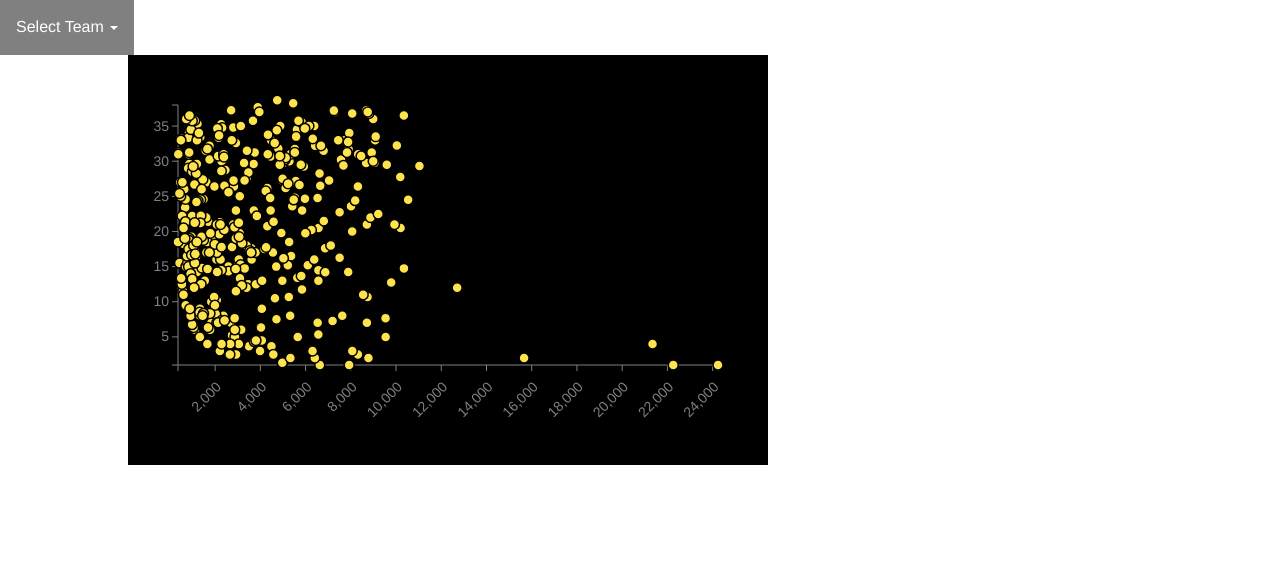
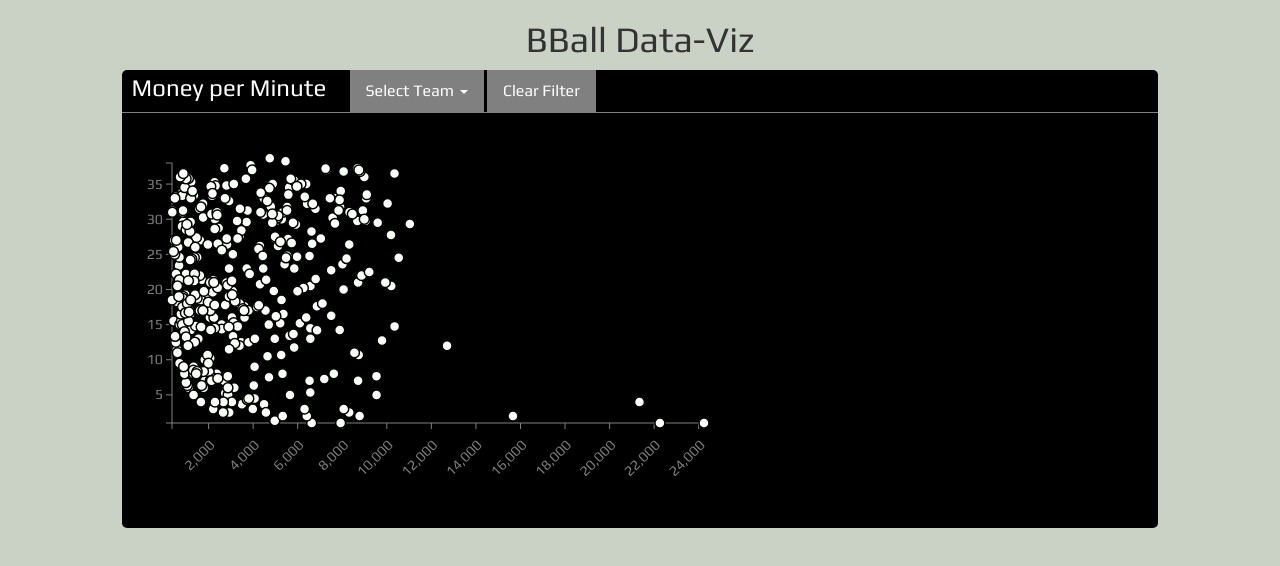
Before and after one commit to briancbarrow/node-capstone, a website: page public/index.html in a window 1280 px wide. Drawn offline with nearby package versions, Linux system fonts and the light colour scheme; a web font is replaced by a local one.

Commit message:
cleaned design, added clear filter button

```diff
--- a/public/css/main.less
+++ b/public/css/main.less
@@ -1,5 +1,37 @@
-#main-chart {
-    margin: 0 10%;
+body {
+    text-align: center;
+    background-color: #CAD2C5;
+}
+
+.main-header {
+    margin: auto;
+    h1 {
+        font-family: 'Play', sans-serif;
+    }
+}
+
+#chart-container {
+    text-align: left;
+    font-family: 'Play', sans-serif;
+    margin: auto;
+    max-width: 81%;
+    background-color: black;
+    border-radius: 5px;
+
+    .chart-header {
+        margin: 0 20px 0 10px;
+        display: inline-block;
+        color: white;
+    }
+
+    .dropdown {
+        display: inline-block;
+    }
+}
+
+hr {
+    margin: 0 0 0 0;
+    border-top: 1px solid gray;
 }
 
 .tool-text {
@@ -16,28 +48,38 @@
 .dropbtn {
     background-color: gray;
     color: white;
-    padding: 16px;
+    padding: 10px 16px;
     font-size: 16px;
     border: none;
     cursor: pointer;
+    display: block;
+}
+
+.reset {
+    display: inline-block;
+}
+.nba-reset {
+    background-color: gray;
+    color: white;
+    padding: 10px 16px;
+    font-size: 16px;
+    border: none;
+    cursor: pointer;
+    display: block;
 }
 
 /* Dropdown button on hover & focus */
 .dropbtn:hover, .dropbtn:focus {
 }
 
-/* The container <div> - needed to position the dropdown content */
-.dropdown {
-    /*position: relative;*/
-    /*display: inline-block;*/
-}
+
 
 /* Dropdown Content (Hidden by Default) */
 .dropdown-content {
     display: none;
     position: absolute;
     background-color: #f9f9f9;
-    min-width: 160px;
+    min-width: 400px;
     max-width: 400px;
     box-shadow: 0px 8px 16px 0px rgba(0,0,0,0.2);
     padding: 10px 20px;
@@ -50,10 +92,6 @@
     }
 }
 
-/* Links inside the dropdown */
-// .dropdown-content a {
-//     color: black;
-//     padding: 12px 16px;
-//     text-decoration: none;
-//     display: block;
-// }
+button:focus {
+    outline:0;
+}
--- a/public/index.html
+++ b/public/index.html
@@ -12,11 +12,17 @@
     <script src="index.js"></script>
 </head>
 <body>
+    <header class="main-header">
+        <h1>BBall Data-Viz</h1>
+        <!--<h5>Visualizing the game of Basketball</h5>-->
+    </header>
+
+    <div id="chart-container">
+        <h3 class="chart-header">Money per Minute</h3>
         <div class="dropdown">
             <button class="dropbtn">Select Team
                 <span class="caret"></span>
             </button>
-
             <div id="myDropdown" class="dropdown-content">
                 <div class="row">
                     <a class="col-xs-2" href='#'>ATL</a>
@@ -60,7 +66,10 @@
                 </div>
             </div>
         </div>
-
+        <div class="reset">
+            <button class="nba-reset">Clear Filter</button>
+        </div>
+        <hr>
         <div id="main-chart"></div>
-
+    </div>
 </body>
--- a/public/index.js
+++ b/public/index.js
@@ -1,6 +1,6 @@
 $('document').ready(function() {
     var height = screen.height * .60,
-    width = screen.width * .8,
+    width = screen.width * .79,
     padding = 50;
 
     function myFunction() {
@@ -97,7 +97,7 @@ $('document').ready(function() {
                                 }
                             })
                             .style('stroke', '#000')
-                            .style('fill', '#ffe34c')
+                            .style('fill', '#FAFFF9')
                             .style('stroke-width', 1.5);
 
             var tool = d3.select('body')
@@ -126,7 +126,7 @@ $('document').ready(function() {
 
             dots.on('mouseout', function(d) {
                 d3.select(this)
-                    .style('fill', '#ffe34c')
+                    .style('fill', '#FAFFF9')
                     .style('stroke', 'black')
                     .attr('r', 5);
                 tool.transition()
@@ -152,8 +152,8 @@ $('document').ready(function() {
                                     return 'translate(-10, -10)';
                                 }
                             })
-                            .style('stroke', '#A3F7B5')
-                            .style('fill', '#086788')
+                            .style('stroke', '#FFA987')
+                            .style('fill', '#C20114')
                             .style('stroke-width', 1.5);
 
                 Tmdots.on('mouseover', function(d) {
@@ -174,7 +174,7 @@ $('document').ready(function() {
 
                 Tmdots.on('mouseout', function(d) {
                     d3.select(this)
-                        .style('fill', '#006032');
+                        .style('fill', '#C20114');
                     tool.transition()
                         .duration(500);
                     tool.html('')
@@ -188,6 +188,9 @@ $('document').ready(function() {
                 var team = e.target.text;
                 selectTeam(team);
             });
+            $('.nba-reset').on('click', function(e) {
+                d3.selectAll(".Tmdots").remove();
+            });
         });
         $('.dropbtn').on('click', function() {
             myFunction();
```
Also changed, not shown: public/css/node-capstone.css, 1 other file. Lines whose indentation alone changed are shown as unchanged.
